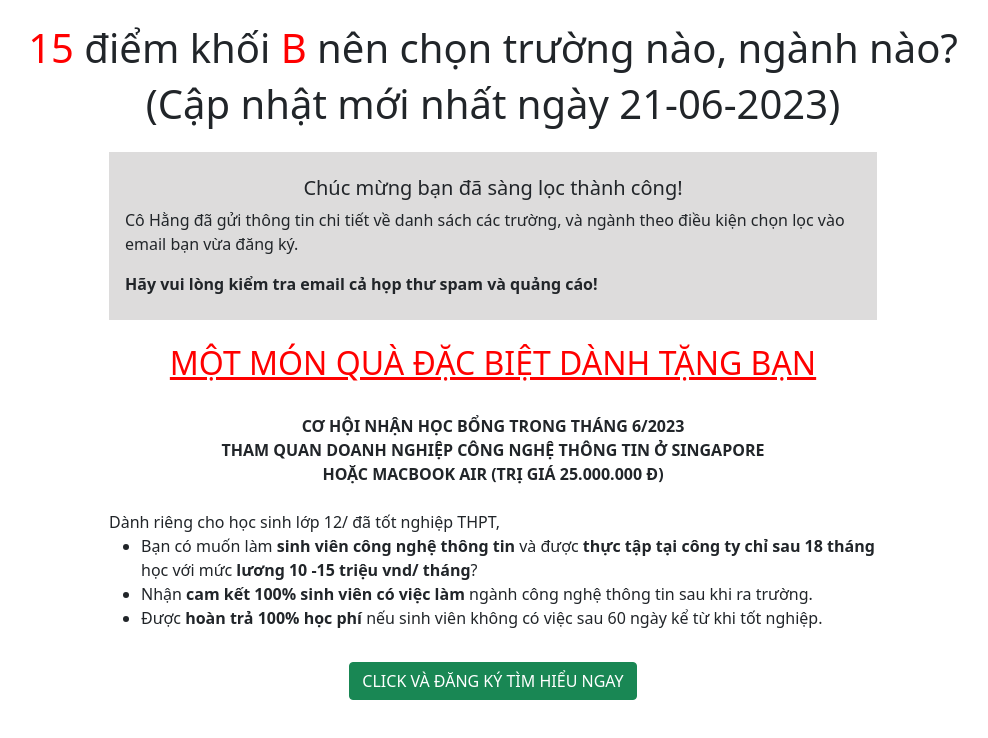
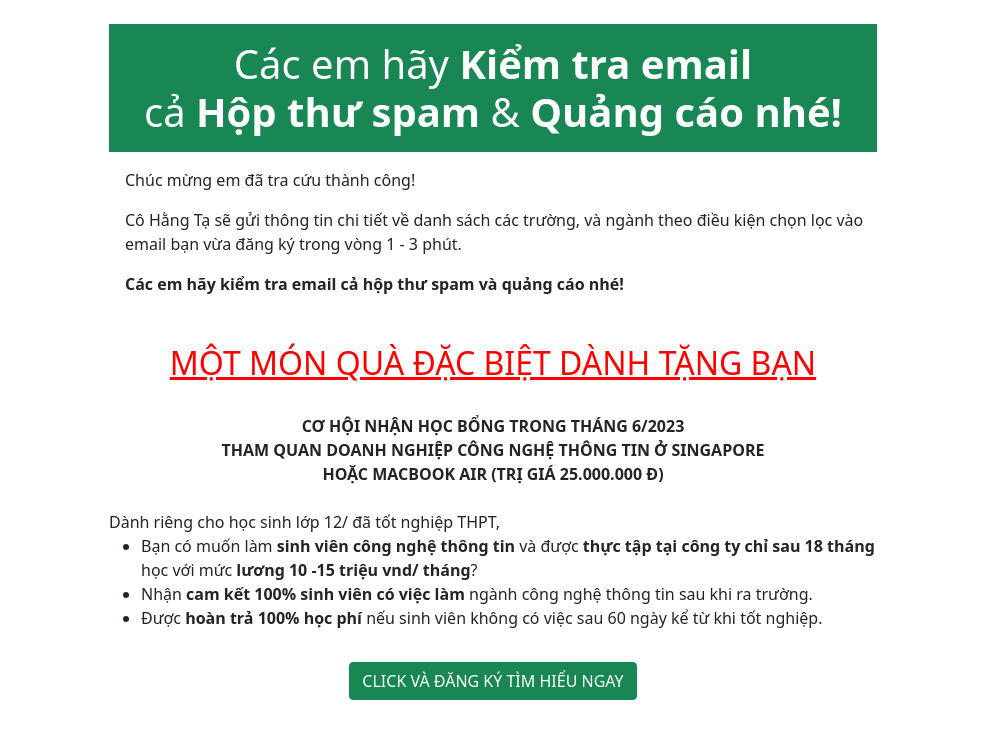
Before and after one commit to phitu2211/tra_cuu_diem_thi, a website: page pages/step3.html in a window 1280 px wide. Shown: the whole page, without its empty margins (147-1135 px from the left). Drawn offline with nearby package versions, Linux system fonts and the light colour scheme; files that its build step writes are made by us from their sources; files whose address does not match are found by name.

Commit message:
update view step 3

```diff
--- a/assets/css/style.css
+++ b/assets/css/style.css
@@ -168,7 +168,6 @@
 }
 
 .content-marketing-1 {
-    background-color: rgba(195, 194, 194, 0.564);
     width: 60%;
     margin: 0 auto;
 }
@@ -238,4 +237,5 @@
     background-color: DodgerBlue !important;
     color: #ffffff;
 }
+
 /* css suggest data */
--- a/pages/step3.html
+++ b/pages/step3.html
@@ -12,25 +12,19 @@
     <title>Danh sách ngành học trường Đại Học</title>
 </head>
 <body>
-    <div class="title text-center pb-3 pt-4" id="step2">
-        <h1>
-            <span style="color: red" id="random-score" class="animated-element"></span> điểm khối
-            <span style="color: red" id="random-block-execution" class="animated-element"></span> nên chọn
-            trường nào, ngành nào?
-        </h1>
-        <h1>(Cập nhật mới nhất ngày <span id="today"></span></script>)</h1>
-    </div>
     <div class="content-marketing text-center">
         <div class="content-marketing-1 pt-4 pb-2">
-            <h5>Chúc mừng bạn đã sàng lọc thành công!</h5>
+            <h1 style="color: white;
+            background-color: #198754;">
+                <p style="padding-top: 1rem; padding-bottom: 1rem;">Các em hãy <b>Kiểm tra email</b> <br> cả <b>Hộp thư
+                        spam</b> & <b>Quảng cáo nhé!</b></p>
+            </h1>
             <div style="text-align:left; padding-left: 1rem;">
-                <p>Cô Hằng đã gửi thông tin chi tiết về danh sách các trường, và ngành theo điều kiện chọn lọc vào
-                    email bạn vừa đăng ký.</p>
-                <b>
-                    <p>Hãy vui lòng kiểm tra email cả họp thư spam và quảng cáo!</p>
-                </b>
+                <p>Chúc mừng em đã tra cứu thành công!</p>
+                <p>Cô Hằng Tạ sẽ gửi thông tin chi tiết về danh sách các trường, và ngành theo điều kiện chọn lọc vào
+                    email bạn vừa đăng ký trong vòng 1 - 3 phút.</p>
+                <p><b>Các em hãy kiểm tra email cả hộp thư spam và quảng cáo nhé!</b></p>
             </div>
-
         </div>
         <div class="content-marketing-2 pt-4">
             <h2><a style="color: red;" href="">MỘT MÓN QUÀ ĐẶC BIỆT DÀNH TẶNG BẠN</a></h1>
@@ -64,4 +58,5 @@
     </div>
 </body>
 <script src="/js/main.js"></script>
+
 </html>
```
